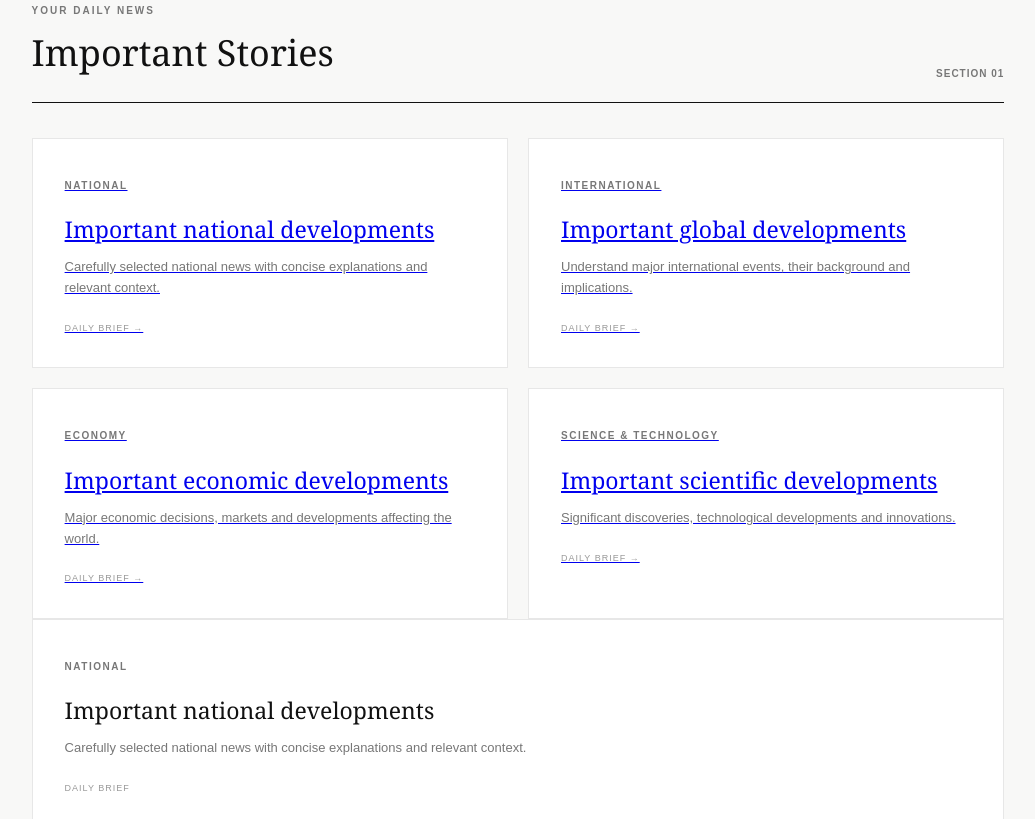
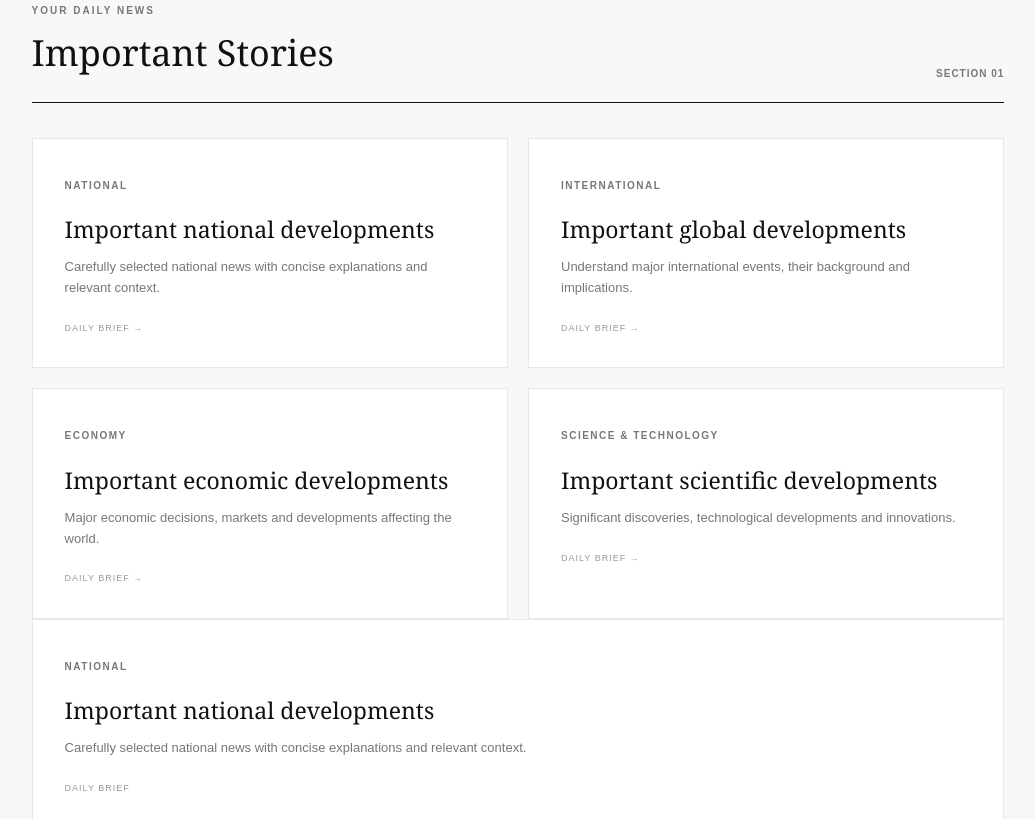
Before and after one commit to t8854577-cell/OurPin, a plain HTML site: page news.html in a window 1280 px wide. Shown: the part 703-1522 px from the top of the page, without its empty margins (122-1157 px from the left). Drawn offline with Linux system fonts and the light colour scheme.

Commit message:
Update style.css

```diff
--- a/assets/css/style.css
+++ b/assets/css/style.css
@@ -527,3 +527,12 @@ body {
         line-height: 1.9;
     }
 }
+
+/* CLICKABLE NEWS CARDS */
+
+a.news-card {
+    display: block;
+    color: inherit;
+    text-decoration: none;
+    cursor: pointer;
+}
```
